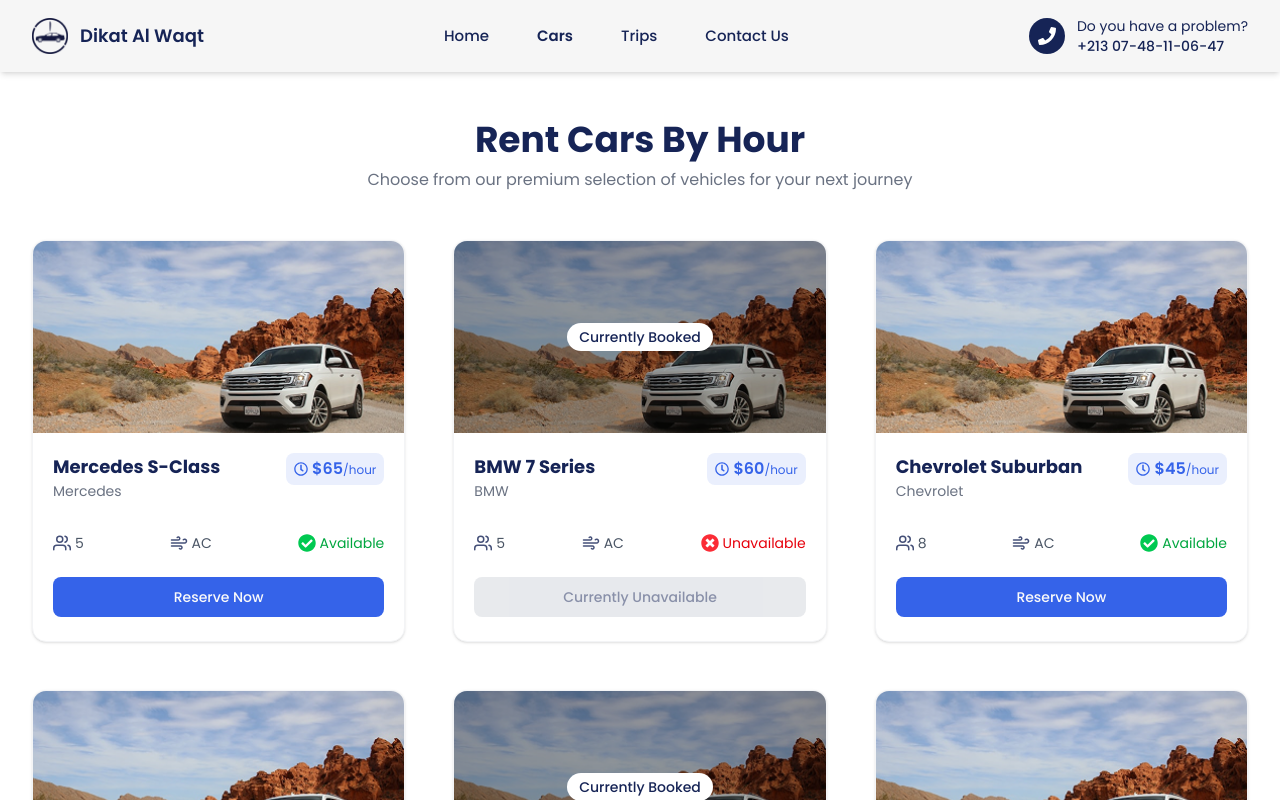
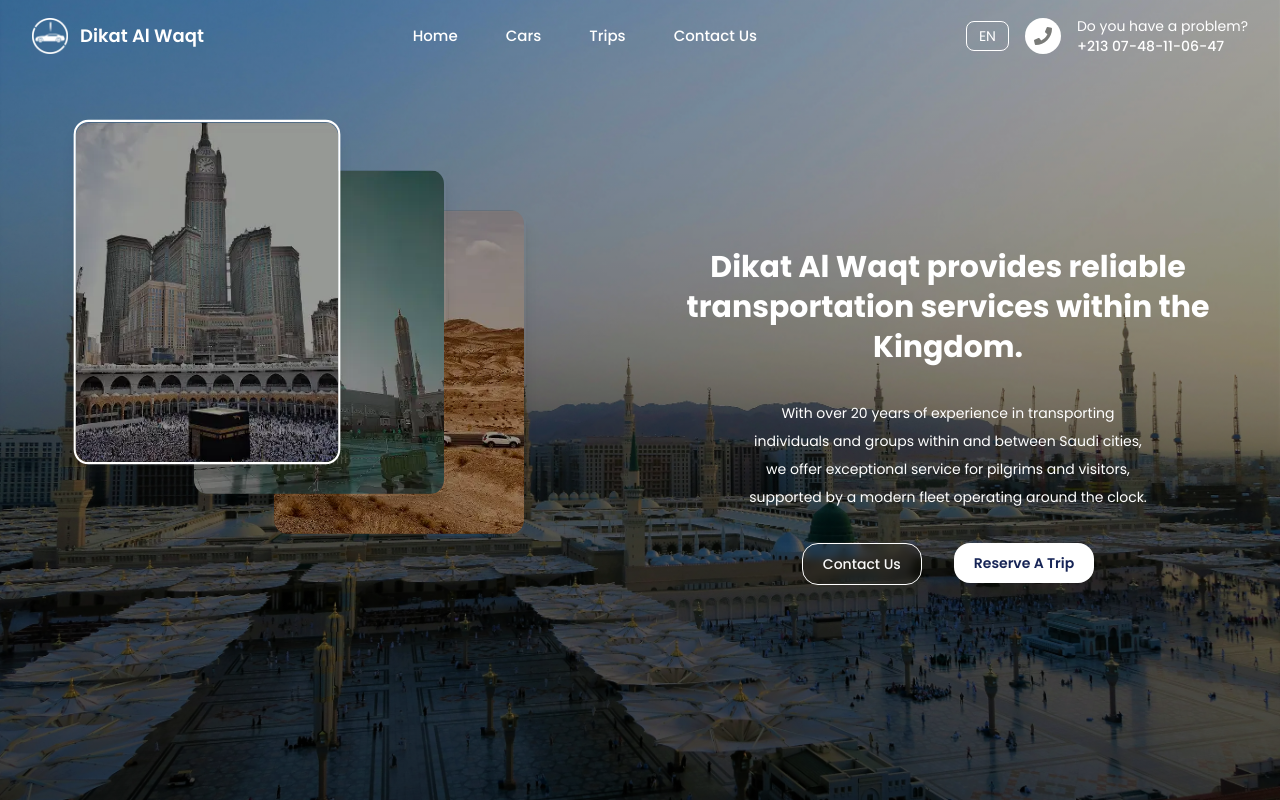
Before and after one commit to ayoubbezai/di9at-alwa9t, a Next.js app in the folder frontend/: page /cars in a window 1280 px wide. Shown: the top 800 px of the page. Built offline with nearby package versions, Linux system fonts and the light colour scheme.

Commit message:
add translation server and client

```diff
--- a/frontend/app/(landing)/layout.tsx
+++ b/frontend/app/[locale]/(landing)/layout.tsx
@@ -1,6 +1,12 @@
 import type { Metadata } from "next";
 import { Geist, Geist_Mono } from "next/font/google";
-import "../../style/globals.css";
+import "../../../style/globals.css";
+import { dir } from "i18next";
+
+// These come from [locale] route param
+export async function generateStaticParams() {
+  return [{ locale: "en" }, { locale: "ar" }];
+}
 
 const geistSans = Geist({
   variable: "--font-geist-sans",
@@ -19,19 +25,19 @@
 
 export default function RootLayout({
   children,
-}: Readonly<{
+  params,
+}: {
   children: React.ReactNode;
-}>) {
+  params: { locale: string };
+}) {
+  const htmlDir = dir(params.locale); // 'ltr' or 'rtl'
+
   return (
-    <html lang="en">
-
+    <html lang={params?.locale || "ar"}>
       <body
         className={`${geistSans.variable} ${geistMono.variable} antialiased m-0 p-0`}
       >
-        {/* <NaNvBar /> */}
-        <div className=" w-full m-0 p-0 overflow-x-hidden  ">
-          {children}
-        </div>
+        <div className="w-full m-0 p-0 overflow-x-hidden">{children}</div>
       </body>
     </html>
   );
--- a/frontend/components/landing/NavBar.tsx
+++ b/frontend/components/landing/NavBar.tsx
@@ -8,11 +8,22 @@
 import { IoMdClose } from "react-icons/io";
 import { useState, useEffect } from "react";
 import Link from "next/link";
-import { usePathname } from "next/navigation";
+import { useParams, usePathname, useRouter } from "next/navigation";
 
 export default function NavBar({ isWhite = false }: { isWhite?: boolean }) {
   const [isMenuOpen, setIsMenuOpen] = useState(false);
   const pathname = usePathname();
+  const params = useParams();
+  const router = useRouter();
+
+  const currentLocale = params?.locale?.toString() || "en";
+  const otherLocale = currentLocale === "en" ? "ar" : "en";
+
+  const handleLanguageSwitch = () => {
+    const segments = pathname.split("/");
+    segments[1] = otherLocale;
+    router.push(segments.join("/") || `/${otherLocale}`);
+  };
 
   useEffect(() => {
     const handleScroll = () => isMenuOpen && setIsMenuOpen(false);
@@ -20,7 +31,6 @@
     return () => window.removeEventListener("scroll", handleScroll);
   }, [isMenuOpen]);
 
-  // Navigation links data
   const navLinks = [
     { href: "/", label: "Home" },
     { href: "/cars", label: "Cars" },
@@ -28,8 +38,7 @@
     { href: "/contact-us", label: "Contact Us" },
   ];
 
-  // Check if link is active
-  const isActive = (href: string) => pathname === href;
+  const isActive = (href: string) => pathname === `/${currentLocale}${href}`;
 
   return (
     <>
@@ -54,7 +63,7 @@
           {navLinks.map((link) => (
             <li key={link.href}>
               <Link
-                href={link.href}
+                href={`/${currentLocale}${link.href}`}
                 className={`transition-colors hover:text-primary ${
                   isActive(link.href) ? "font-semibold" : "font-medium"
                 }`}
@@ -65,7 +74,19 @@
           ))}
         </ul>
 
-        <div className="flex items-center gap-3">
+        <div className="flex items-center gap-4">
+          {/* 🌐 Language Switcher */}
+          <button
+            onClick={handleLanguageSwitch}
+            className={`border px-3 py-1 text-sm rounded-md transition-colors ${
+              isWhite
+                ? "border-white text-white hover:bg-white hover:text-primary-dark"
+                : "border-primary-dark text-primary-dark hover:bg-primary-dark hover:text-white"
+            }`}
+          >
+            {otherLocale.toUpperCase()}
+          </button>
+
           <div
             className={`w-9 h-9 rounded-full flex items-center justify-center ${
               isWhite ? "bg-white" : "bg-primary-dark"
@@ -83,7 +104,7 @@
         </div>
       </nav>
 
-      {/* Mobile Navbar */}
+      {/* Mobile Toggle */}
       <button
         aria-label="Open menu"
         className="md:hidden absolute top-5 right-6 text-white z-50"
@@ -92,7 +113,7 @@
         <FiMenu size={28} />
       </button>
 
-      {/* Mobile Menu Overlay */}
+      {/* Mobile Menu */}
       {isMenuOpen && (
         <div className="fixed inset-0 bg-black/50 z-40 md:hidden">
           <div className="absolute top-0 right-0 w-64 h-full bg-primary-dark/95 text-white flex flex-col px-6 py-8 gap-6">
@@ -113,7 +134,7 @@
               {navLinks.map((link) => (
                 <li key={link.href}>
                   <Link
-                    href={link.href}
+                    href={`/${currentLocale}${link.href}`}
                     className={`block py-2 ${
                       isActive(link.href)
                         ? "font-semibold text-white"
@@ -127,7 +148,15 @@
               ))}
             </ul>
 
-            <div className="mt-auto flex items-center gap-3 pt-12">
+            {/* 🌐 Mobile Language Switcher */}
+            <button
+              onClick={handleLanguageSwitch}
+              className="mt-auto border px-3 py-2 rounded-md text-sm font-medium text-white hover:bg-white hover:text-primary-dark transition-colors"
+            >
+              {otherLocale.toUpperCase()}
+            </button>
+
+            <div className="mt-6 flex items-center gap-3">
               <div className="w-9 h-9 rounded-full bg-white flex items-center justify-center">
                 <FaPhone className="text-primary-dark/85" size={18} />
               </div>
--- /dev/null
+++ b/frontend/lib/i18n/client.ts
@@ -0,0 +1,24 @@
+"use client";
+
+import i18n from "i18next";
+import { initReactI18next } from "react-i18next";
+import HttpBackend from "i18next-http-backend";
+import LanguageDetector from "i18next-browser-languagedetector";
+
+if (!i18n.isInitialized) {
+  i18n
+    .use(HttpBackend)
+    .use(LanguageDetector)
+    .use(initReactI18next)
+    .init({
+      fallbackLng: "en",
+      ns: ["common"],
+      defaultNS: "common",
+      interpolation: { escapeValue: false },
+      backend: {
+        loadPath: "/locales/{{lng}}/{{ns}}.json",
+      },
+    });
+}
+
+export default i18n;
--- /dev/null
+++ b/frontend/lib/i18n/server.ts
@@ -0,0 +1,25 @@
+import i18next from "i18next";
+import Backend from "i18next-fs-backend";
+import path from "path";
+
+export async function initServerI18n(
+  locale: string,
+  ns: string[] = ["common"]
+) {
+  const instance = i18next.createInstance();
+
+  await instance.use(Backend).init({
+    lng: locale,
+    fallbackLng: "ar",
+    ns,
+    defaultNS: "common",
+    backend: {
+      loadPath: path.resolve("./public/locales/{{lng}}/{{ns}}.json"),
+    },
+    interpolation: {
+      escapeValue: false,
+    },
+  });
+
+  return instance;
+}
--- /dev/null
+++ b/frontend/middleware.ts
@@ -0,0 +1,30 @@
+// middleware.ts
+import { NextResponse } from "next/server";
+import type { NextRequest } from "next/server";
+
+const PUBLIC_PATHS = ["_next", "favicon.ico", "robots.txt", "locales", "api"];
+
+const locales = ["en", "ar"];
+const defaultLocale = "ar";
+
+export function middleware(request: NextRequest) {
+  const { pathname } = request.nextUrl;
+
+  // Ignore public files and already localized paths
+  const isPublic = PUBLIC_PATHS.some((path) => pathname.startsWith(`/${path}`));
+  const hasLocale = locales.some(
+    (locale) => pathname === `/${locale}` || pathname.startsWith(`/${locale}/`)
+  );
+
+  if (!isPublic && !hasLocale && pathname === "/") {
+    const url = request.nextUrl.clone();
+    url.pathname = `/${defaultLocale}`;
+    return NextResponse.redirect(url);
+  }
+
+  return NextResponse.next();
+}
+
+export const config = {
+  matcher: ["/((?!_next|favicon.ico|robots.txt|api|locales).*)"],
+};
--- a/frontend/package.json
+++ b/frontend/package.json
@@ -14,11 +14,16 @@
     "class-variance-authority": "^0.7.1",
     "clsx": "^2.1.1",
     "framer-motion": "^12.23.11",
+    "i18next": "^25.3.2",
+    "i18next-browser-languagedetector": "^8.2.0",
+    "i18next-fs-backend": "^2.6.0",
+    "i18next-http-backend": "^3.0.2",
     "lucide-react": "^0.532.0",
     "next": "15.4.4",
     "react": "19.1.0",
     "react-dom": "19.1.0",
     "react-fast-marquee": "^1.6.5",
+    "react-i18next": "^15.6.1",
     "react-icons": "^5.5.0",
     "tailwind-merge": "^3.3.1"
   },
--- /dev/null
+++ b/frontend/public/locales/ar/common.json
@@ -0,0 +1,3 @@
+{
+  "welcome": "مرحبا بكم في موقعنا"
+}
--- /dev/null
+++ b/frontend/public/locales/en/common.json
@@ -0,0 +1,3 @@
+{
+  "welcome": "مرحبا بكم في موقعنا"
+}
```
Also changed, not shown: frontend/app/[locale]/(landing)/cars/page.tsx (renamed from frontend/app/(landing)/cars/page.tsx), frontend/app/[locale]/(landing)/page.tsx (renamed from frontend/app/(landing)/page.tsx), frontend/app/[locale]/(landing)/trips/page.tsx (renamed from frontend/app/(landing)/trips/page.tsx), 1 other file (tests, documents, lock files or other folders).
